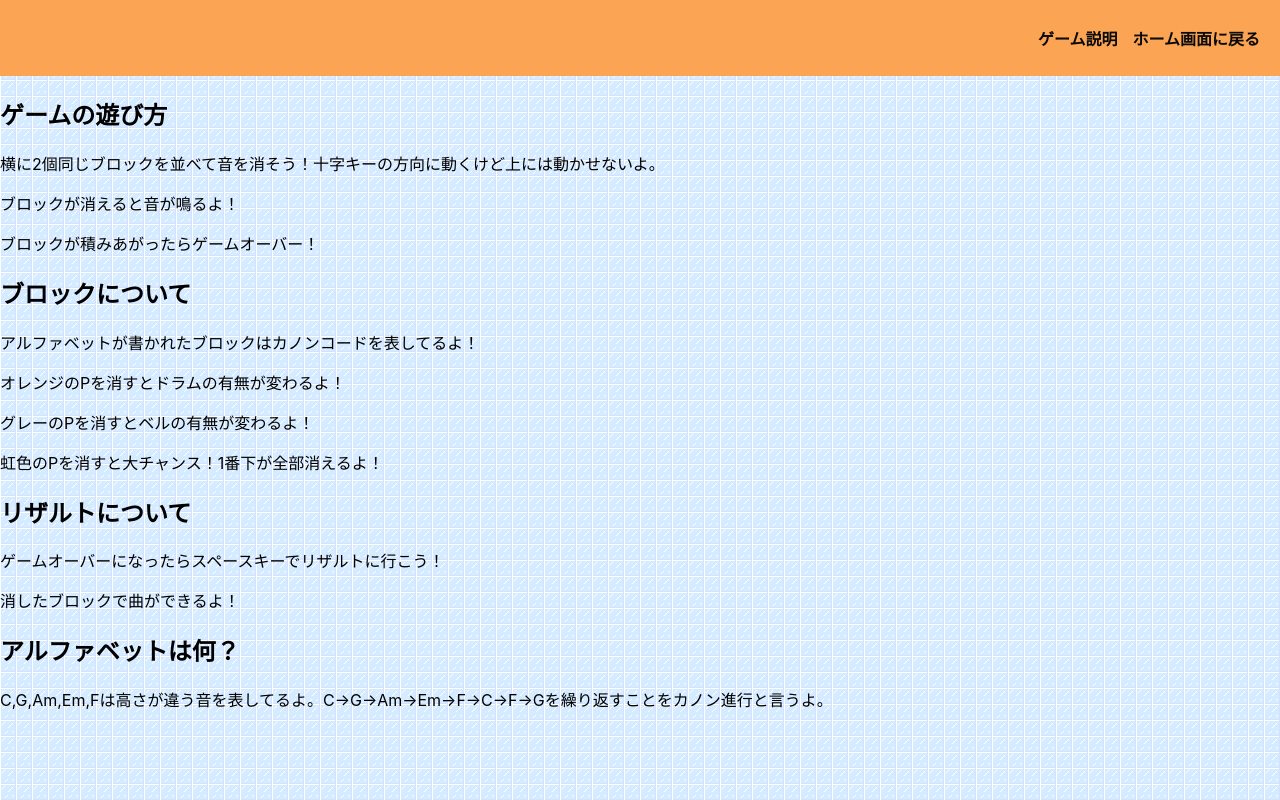
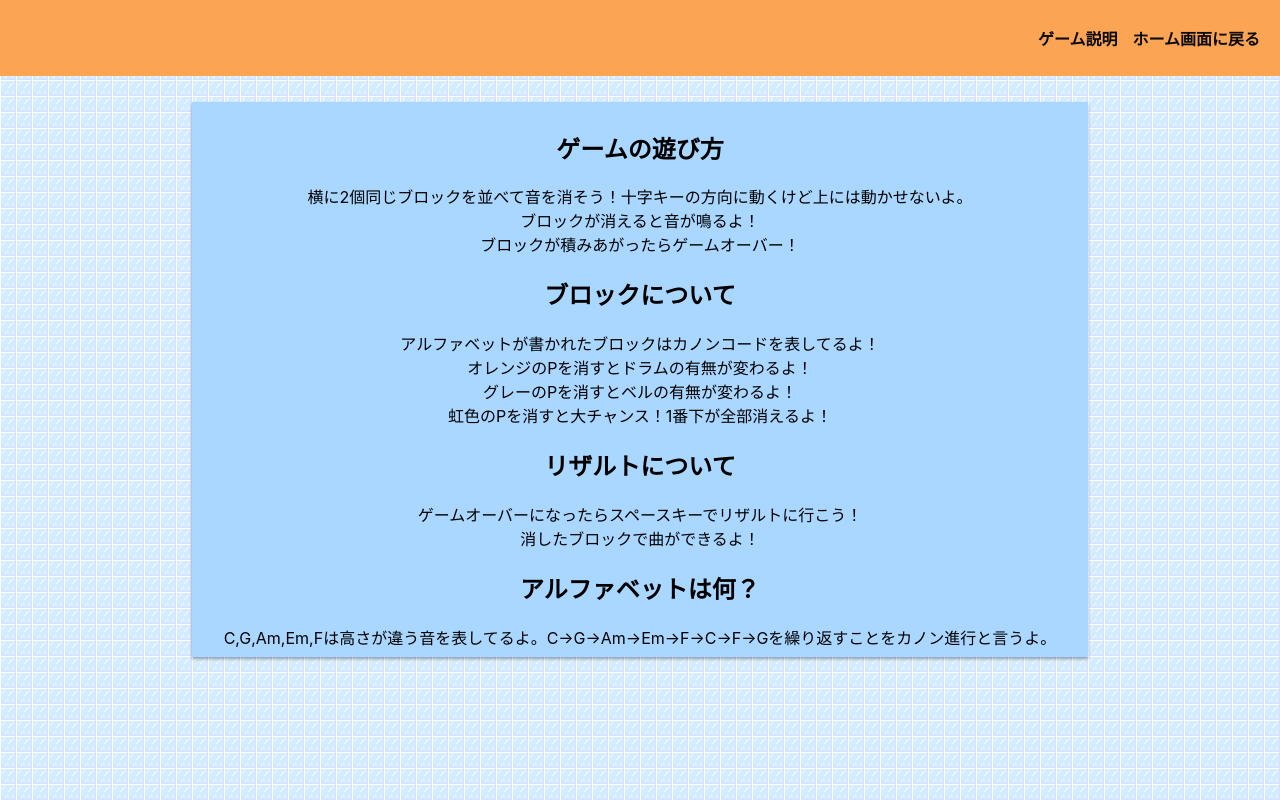
Before and after one commit to jack-app/Ideason2024_teamD, a React (Create React App) app in the folder front/: page /rules in a window 1280 px wide. Built offline with nearby package versions, Linux system fonts and the light colour scheme.

Commit message:
背景を見やすくした

```diff
--- a/front/src/stylesheet/rules.css
+++ b/front/src/stylesheet/rules.css
@@ -1,4 +1,19 @@
-.text {
- font-size: 40px;
- color: black;
+.rules{
+    display: flex;
+    flex-direction: column;
+    align-items: center;
+    justify-content: center;
+    margin-top: 20px;
+    margin-bottom: 20px;
 }
+
+.rules {
+    padding: 0.5em 1em;
+    margin: 2% 15%;
+    background: #AAD7FF;
+    box-shadow: 0px 2px 3px rgba(0, 0, 0, 0.33);
+}
+.rules p {
+    margin: 0;
+    padding: 0;
+}
```
